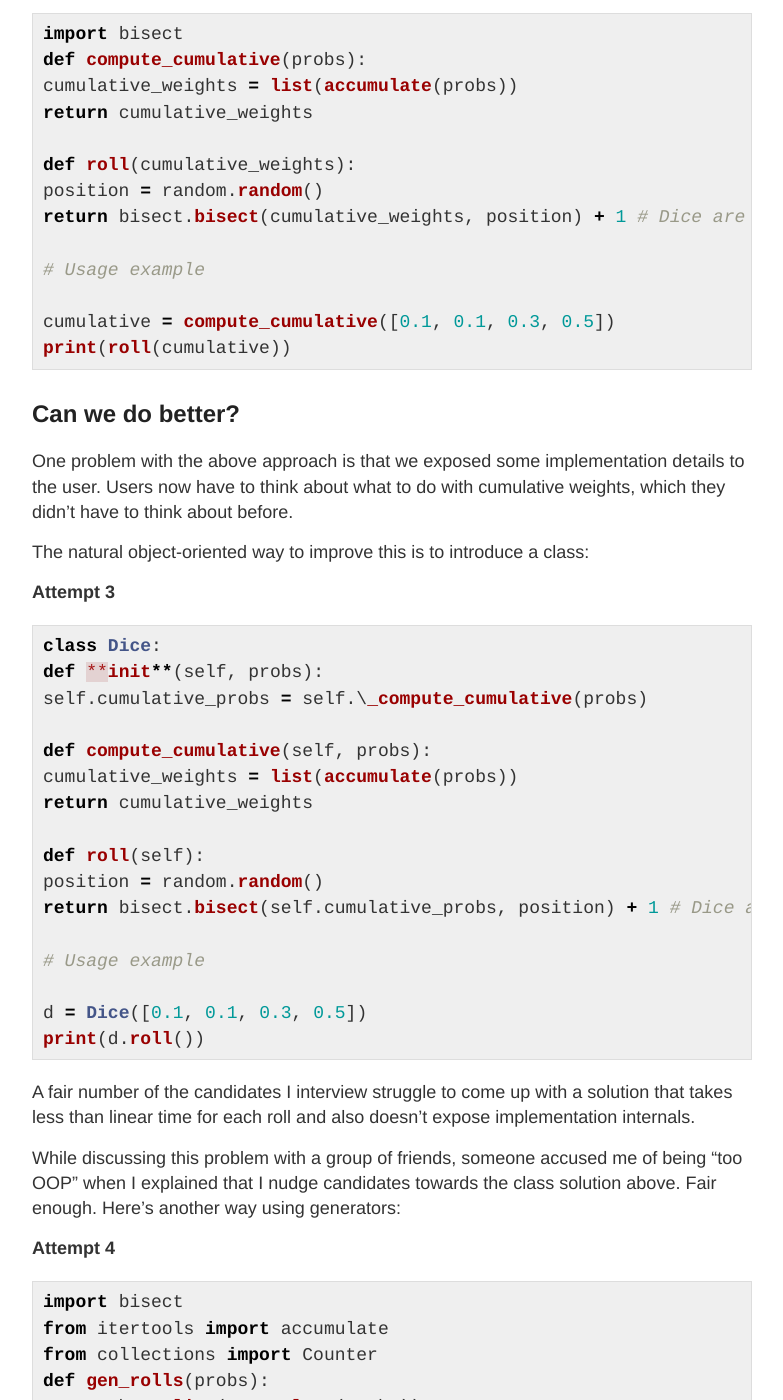
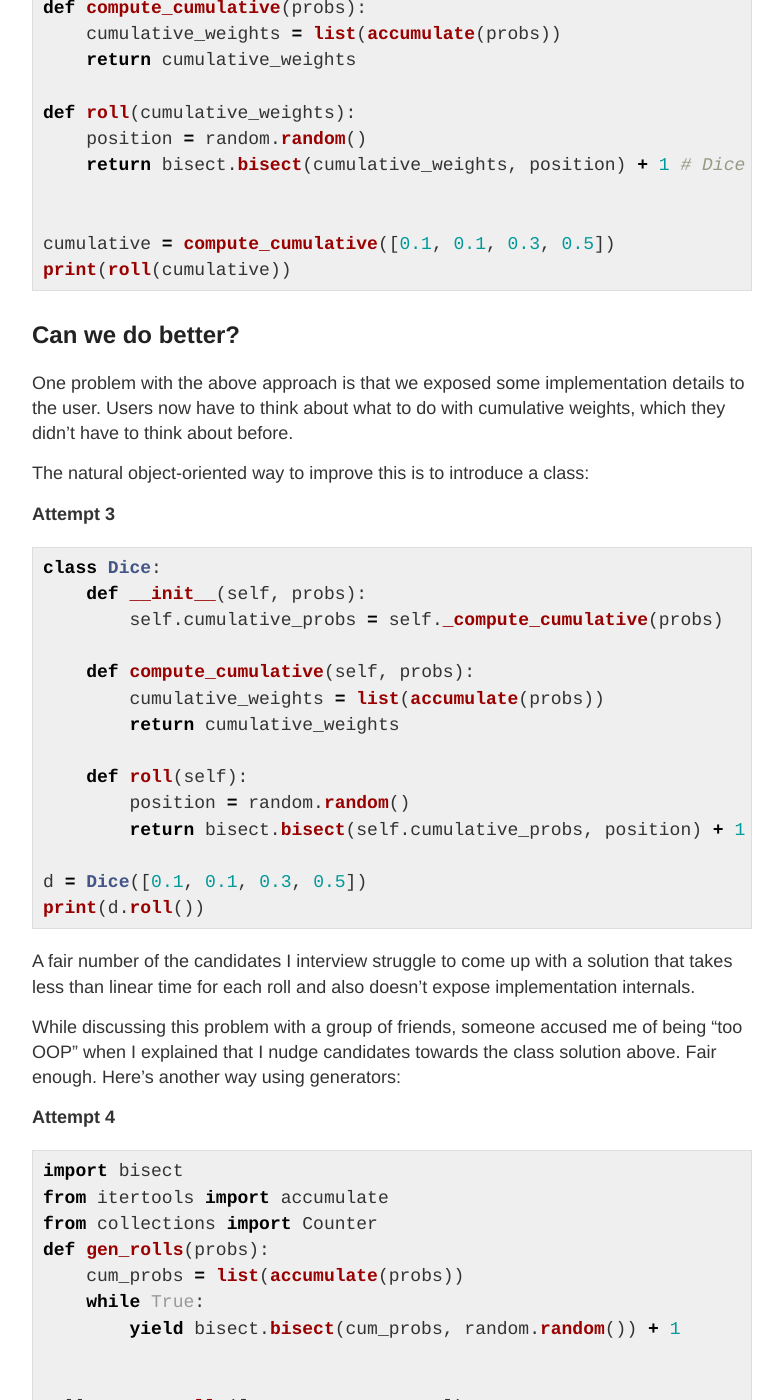
Before and after one commit to gbrova/gbrova, a Jekyll site: the page built from _posts/2020-02-29-simulate-weighted-dice-roll.markdown, in a window 1280 px wide and 1400 px high, scrolled down 1588 px. Shown: the whole window, without its empty margins (248-1031 px from the left). Built offline with Jekyll 4.4.1, drawn with Linux system fonts in a browser that asks for light colours; some of the changed text lies outside the part shown.

Commit message:
Reformat code snippets

```diff
--- a/_posts/2020-02-29-simulate-weighted-dice-roll.markdown
+++ b/_posts/2020-02-29-simulate-weighted-dice-roll.markdown
@@ -30,13 +30,11 @@ In Python 3, you might write the above approach like this:
 import random
 from itertools import accumulate
 def roll(probs):
-cumulative_weights = list(accumulate(probs))
-position = random.random()
-for side, end_position in enumerate(cumulative_weights):
-if position < end_position:
-return side + 1 # Dice are 1-indexed
-
-# Usage example
+    cumulative_weights = list(accumulate(probs))
+    position = random.random()
+    for side, end_position in enumerate(cumulative_weights):
+        if position < end_position:
+            return side + 1 # Dice are 1-indexed
 
 print(roll([0.1, 0.1, 0.3, 0.5]))
 {% endhighlight %}
@@ -51,14 +49,13 @@ At this stage, most candidates write something like this:
 {% highlight python %}
 import bisect
 def compute_cumulative(probs):
-cumulative_weights = list(accumulate(probs))
-return cumulative_weights
+    cumulative_weights = list(accumulate(probs))
+    return cumulative_weights
 
 def roll(cumulative_weights):
-position = random.random()
-return bisect.bisect(cumulative_weights, position) + 1 # Dice are 1-sided
+    position = random.random()
+    return bisect.bisect(cumulative_weights, position) + 1 # Dice are 1-sided
 
-# Usage example
 
 cumulative = compute_cumulative([0.1, 0.1, 0.3, 0.5])
 print(roll(cumulative))
@@ -73,18 +70,16 @@ The natural object-oriented way to improve this is to introduce a class:
 **Attempt 3**
 {% highlight python %}
 class Dice:
-def **init**(self, probs):
-self.cumulative_probs = self.\_compute_cumulative(probs)
+    def __init__(self, probs):
+        self.cumulative_probs = self._compute_cumulative(probs)
 
-def compute_cumulative(self, probs):
-cumulative_weights = list(accumulate(probs))
-return cumulative_weights
+    def compute_cumulative(self, probs):
+        cumulative_weights = list(accumulate(probs))
+        return cumulative_weights
 
-def roll(self):
-position = random.random()
-return bisect.bisect(self.cumulative_probs, position) + 1 # Dice are 1-sided
-
-# Usage example
+    def roll(self):
+        position = random.random()
+        return bisect.bisect(self.cumulative_probs, position) + 1 # Dice are 1-sided
 
 d = Dice([0.1, 0.1, 0.3, 0.5])
 print(d.roll())
@@ -100,11 +95,10 @@ import bisect
 from itertools import accumulate
 from collections import Counter
 def gen_rolls(probs):
-cum_probs = list(accumulate(probs))
-while True:
-yield bisect.bisect(cum_probs, random.random()) + 1
+    cum_probs = list(accumulate(probs))
+    while True:
+        yield bisect.bisect(cum_probs, random.random()) + 1
 
-# Usage example
 
 rolls = gen_rolls([0.1, 0.1, 0.3, 0.5])
 print(next(rolls))
```
Also changed, not shown: _posts/2020-03-05-formatting-and-organization.markdown (+6 -6 lines).
